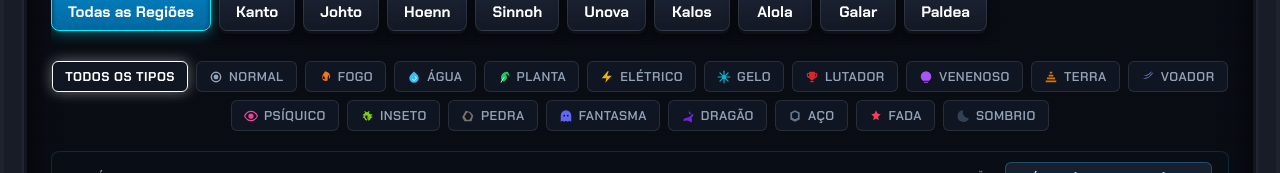
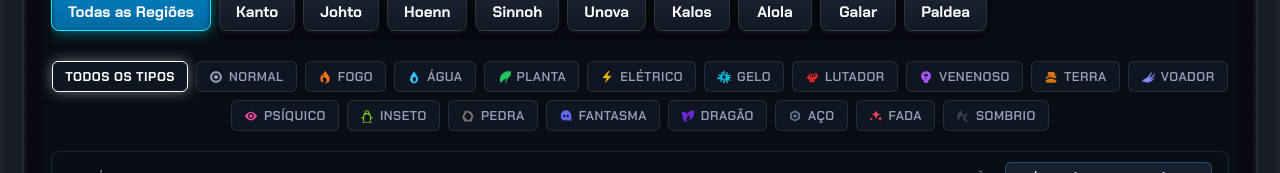
Before and after one commit to Lucas-Github-23/pokedex, a React (Vite) app: page / in a window 1280 px wide. Shown: the part 348-521 px from the top of the page. Built offline with nearby package versions, Linux system fonts and the light colour scheme; no server answers.

Commit message:
fix: redesenha icones vetoriais oficiais para todos os 18 tipos elementais de Pokemon

```diff
--- a/src/components/TypeIcon.tsx
+++ b/src/components/TypeIcon.tsx
@@ -16,161 +16,169 @@ export const TypeIcon: React.FC<TypeIconProps> = ({
   const normalized = type.toLowerCase().trim();
 
   switch (normalized) {
+    // 1. FOGO / FIRE - Authentic Pokémon Flame
     case 'fire':
     case 'fogo':
       return (
         <svg width={size} height={size} viewBox="0 0 24 24" fill={color} className={className}>
-          <path d="M12 2C9.5 6 7 9 7 13c0 3.31 2.69 6 6 6 1.48 0 2.85-.54 3.9-1.44-.32-.91-.5-1.9-.5-2.93 0-3.11 1.63-5.83 4.07-7.39C19.74 8.71 18.5 11 18.5 13c0 .88.19 1.71.53 2.47C20.21 13.97 21 12.1 21 10c0-4-3.5-7-9-8zm-1 9c0 2 1 3.5 2 4.5-.5.3-1.2.5-2 .5-1.66 0-3-1.34-3-3 0-1.5 1-2.8 2-3.5-.67.45-1 .9-1 1.5z" />
+          <path d="M12 1.5C10.8 4 9 6.5 9 9.5c0 1.2.3 2.3.9 3.2C8.7 12.2 8 11.2 8 10c0-1.5.5-2.8 1.2-3.8-3.5 2-5.2 6-5.2 9.3C4 19.8 7.6 23 12 23s8-3.2 8-7.5c0-4.8-4-8.5-6.5-12.5-.5-.8-1-1.5-1.5-1.5zm.2 11.2c1.8 1.2 2.8 3.1 2.8 5.3 0 2.8-2.2 4.5-5 4.5-1.2 0-2.3-.4-3.1-1.1 1.2-.5 2.1-1.6 2.1-2.9 0-1.2-.6-2.3-1.6-3 .3-1.4 1.2-2.5 2.6-3.2.4.3 1.2.9 2.2.4z" />
         </svg>
       );
 
+    // 2. ÁGUA / WATER - Authentic Pokémon Droplet
     case 'water':
     case 'água':
     case 'agua':
       return (
         <svg width={size} height={size} viewBox="0 0 24 24" fill={color} className={className}>
-          <path d="M12 2.69l5.66 5.66a8 8 0 1 1-11.31 0z" />
-          <path d="M14.5 11.5c1.5 1.5 1.5 3.5 0 5s-3.5 1.5-5 0" fill="none" stroke="#fff" strokeWidth="1.5" strokeLinecap="round" />
+          <path d="M12 2C9.5 6 5 11.5 5 15.5 5 19.6 8.1 23 12 23s7-3.4 7-7.5C19 11.5 14.5 6 12 2zm3.5 14.5c-.5 2-2.2 3.5-4.2 3.5-.6 0-1.1-.1-1.6-.4.5-.4 1.3-1.2 1.3-2.1 0-1.2-.8-2.2-1.9-2.5 1-2 3.2-3.3 5.4-3.5-.2 1.7.3 3.5 1 5z" />
         </svg>
       );
 
+    // 3. PLANTA / GRASS - Authentic Pokémon Leaf Bud
     case 'grass':
     case 'planta':
       return (
         <svg width={size} height={size} viewBox="0 0 24 24" fill={color} className={className}>
-          <path d="M17 3c-4.5 0-9 3-10 8-1 4.5 1.5 8 5 9 1-.5 3-2 4-4 .5-1 1-2 1-3.5 0-2.5-1-4.5-2-6 3 1 5.5 3 6 6 .5-4-1-9.5-4-9.5z" />
-          <path d="M7 21s2-5 5-8" fill="none" stroke="#fff" strokeWidth="1.5" strokeLinecap="round" />
+          <path d="M19.8 2.2c-5.8-.2-12.8 3.5-14.6 11.3-.7 3.2-.2 6.5 1.8 8.8 1.8-3.8 5.2-6.5 9.2-7.5-1.5 2-2.2 4.5-2.2 7.2h2c0-3.5 1.5-6.8 4.2-9 2.5-2.2 4.2-5.5 4.6-9.2.1-.6-.2-1.4-.7-1.5-.1-.1-.2-.1-.3-.1z" />
         </svg>
       );
 
+    // 4. ELÉTRICO / ELECTRIC - Dynamic Lightning Bolt
     case 'electric':
     case 'elétrico':
     case 'eletrico':
       return (
         <svg width={size} height={size} viewBox="0 0 24 24" fill={color} className={className}>
-          <path d="M13 2L3 14h8l-2 8 11-12h-8l3-8z" />
+          <path d="M14.5 1.5L4 13.5h7.2L8.5 22.5 20 9.8h-7.5l3.8-8.3h-1.8z" />
         </svg>
       );
 
+    // 5. NORMAL - Iconic Concentric Bullseye Rings
     case 'normal':
       return (
-        <svg width={size} height={size} viewBox="0 0 24 24" fill="none" stroke={color} strokeWidth="2.5" className={className}>
-          <circle cx="12" cy="12" r="8" />
-          <circle cx="12" cy="12" r="3" fill={color} />
+        <svg width={size} height={size} viewBox="0 0 24 24" fill={color} className={className}>
+          <path fillRule="evenodd" clipRule="evenodd" d="M12 2C6.48 2 2 6.48 2 12s4.48 10 10 10 10-4.48 10-10S17.52 2 12 2zm0 3.5a6.5 6.5 0 100 13 6.5 6.5 0 000-13zm0 3a3.5 3.5 0 100 7 3.5 3.5 0 000-7z" />
         </svg>
       );
 
+    // 6. GELO / ICE - Hexagonal Snowflake Crystal
     case 'ice':
     case 'gelo':
       return (
-        <svg width={size} height={size} viewBox="0 0 24 24" fill="none" stroke={color} strokeWidth="2" strokeLinecap="round" className={className}>
-          <line x1="12" y1="2" x2="12" y2="22" />
-          <line x1="2" y1="12" x2="22" y2="12" />
-          <line x1="5" y1="5" x2="19" y2="19" />
-          <line x1="19" y1="5" x2="5" y2="19" />
-          <circle cx="12" cy="12" r="2.5" fill={color} />
+        <svg width={size} height={size} viewBox="0 0 24 24" fill={color} className={className}>
+          <path d="M12 1l2.5 3-1.5 1.2V8l2.6-1.5 1.5-3 1.8 1-1.5 3 2.6 1.5 2.8-1.6 1 1.7-2.8 1.6V12h3.5v2h-3.5v1.8l2.8 1.6-1 1.7-2.8-1.6-2.6 1.5 1.5 3-1.8 1-1.5-3L13 16v2.8l1.5 1.2-2.5 3-2.5-3 1.5-1.2V16l-2.6 1.5-1.5 3-1.8-1 1.5-3-2.6-1.5-2.8 1.6-1-1.7 2.8-1.6V14H1v-2h3.5v-1.8L1.7 8.6l1-1.7 2.8 1.6 2.6-1.5-1.5-3 1.8-1 1.5 3L11 8V5.2L9.5 4 12 1zm0 8a3 3 0 100 6 3 3 0 000-6z" />
         </svg>
       );
 
+    // 7. LUTADOR / FIGHTING - Iconic Clenched Boxing Fist
     case 'fighting':
     case 'lutador':
       return (
         <svg width={size} height={size} viewBox="0 0 24 24" fill={color} className={className}>
-          <path d="M19 5h-2V3H7v2H5c-1.1 0-2 .9-2 2v2c0 2.5 1.8 4.6 4.2 4.9.7 1.8 2.3 3.1 4.3 3.5V19H9v2h6v-2h-2.5v-1.6c2-.4 3.6-1.7 4.3-3.5 2.4-.3 4.2-2.4 4.2-4.9V7c0-1.1-.9-2-2-2zM5 9V7h2v4.1C5.8 10.7 5 9.9 5 9zm14 0c0 .9-.8 1.7-2 2.1V7h2v2z" />
+          <path d="M18.5 5.5c-1.2 0-2.2.8-2.5 1.8-.6-.5-1.4-.8-2.2-.8-.9 0-1.7.4-2.2 1.1-.5-.7-1.3-1.1-2.2-1.1-1.5 0-2.8 1.2-2.9 2.8L5 9.8C4 10.3 3.5 11.4 3.5 12.5c0 1.2.6 2.3 1.6 2.8l2.4 1.2V21h9v-4.5l4-2.8c1-1 1.5-2.2 1.5-3.5V8.5c0-1.7-1.3-3-3-3zm-1 6.5h-2V7.5c0-.6.4-1 1-1s1 .4 1 1V12zm-3.5 0h-2V8.5c0-.6.4-1 1-1s1 .4 1 1V12zm-3.5 0H9V9.5c0-.6.4-1 1-1s1 .4 1 1V12z" />
         </svg>
       );
 
+    // 8. VENENOSO / POISON - Poison Toxic Flask / Skull
     case 'poison':
     case 'venenoso':
       return (
         <svg width={size} height={size} viewBox="0 0 24 24" fill={color} className={className}>
-          <circle cx="9" cy="9" r="2" fill="#fff" />
-          <circle cx="15" cy="9" r="2" fill="#fff" />
-          <path d="M12 2a9 9 0 0 0-9 9c0 3.7 2.2 6.8 5.4 8.2v2.8h7.2v-2.8c3.2-1.4 5.4-4.5 5.4-8.2a9 9 0 0 0-9-9zm4 18h-8v-1.5h8V20z" />
+          <path d="M12 2a8.5 8.5 0 00-8.5 8.5c0 3.2 1.8 6 4.5 7.4v2.6c0 .8.7 1.5 1.5 1.5h5c.8 0 1.5-.7 1.5-1.5v-2.6c2.7-1.4 4.5-4.2 4.5-7.4A8.5 8.5 0 0012 2zm-3.5 7a2 2 0 114 0 2 2 0 01-4 0zm7 0a2 2 0 11-4 0 2 2 0 014 0zm-5 5.5l1.5-2 1.5 2-1.5.5-1.5-.5z" />
         </svg>
       );
 
+    // 9. TERRA / GROUND - Official Layered Tectonic Earth Plates
     case 'ground':
     case 'terra':
       return (
         <svg width={size} height={size} viewBox="0 0 24 24" fill={color} className={className}>
-          <path d="M3 18h18v3H3zM5 13h14v3H5zM8 8h8v3H8zM10 3h4v3h-4z" />
+          <path d="M2 18.5l9-4.5 11 3.5-3 4.5H5l-3-3.5zm1.5-6.5l8.5-4.5 10 3-3 4-8.5-3-7 4.5zM7 3.5h10l3 4.5-6 2.5-8-2.5L7 3.5z" />
         </svg>
       );
 
+    // 10. VOADOR / FLYING - Official Soaring Wings
     case 'flying':
     case 'voador':
       return (
         <svg width={size} height={size} viewBox="0 0 24 24" fill={color} className={className}>
-          <path d="M3 15c4-2 7-1 10-3 3-2 5-6 8-8-2 4-5 7-8 9-3 2-6 2-10 2zm2-5c3-2 6-1 8-3 2-2 4-4 6-5-2 3-4 5-6 6-3 2-5 2-8 2z" />
+          <path d="M2.5 17c5.5-1.5 11.5-6.5 15.5-14.5 1 4-1.5 8.5-4.5 11.5 4-1.5 8-5 10-9.5.5 4.5-3.5 9.5-7.5 12.5 3-.5 6-2 8-4.5-2 5-8 9-14 9-2.5 0-5.5-.8-7.5-2.5v-2.5z" />
         </svg>
       );
 
+    // 11. PSÍQUICO / PSYCHIC - Official Radiating Psychic Eye
     case 'psychic':
     case 'psíquico':
     case 'psiquico':
       return (
-        <svg width={size} height={size} viewBox="0 0 24 24" fill="none" stroke={color} strokeWidth="2" className={className}>
-          <path d="M1 12s4-8 11-8 11 8 11 8-4 8-11 8-11-8-11-8z" />
-          <circle cx="12" cy="12" r="3.5" fill={color} />
+        <svg width={size} height={size} viewBox="0 0 24 24" fill={color} className={className}>
+          <path d="M12 4.5C6 4.5 1.5 12 1.5 12s4.5 7.5 10.5 7.5 10.5-7.5 10.5-7.5-4.5-7.5-10.5-7.5zm0 12.5c-2.8 0-5-2.2-5-5s2.2-5 5-5 5 2.2 5 5-2.2 5-5 5zm0-8c-1.7 0-3 1.3-3 3s1.3 3 3 3 3-1.3 3-3-1.3-3-3-3z" />
         </svg>
       );
 
+    // 12. INSETO / BUG - Segmented Beetle with Antennae
     case 'bug':
     case 'inseto':
       return (
         <svg width={size} height={size} viewBox="0 0 24 24" fill={color} className={className}>
-          <path d="M19 9h-2.1a6.04 6.04 0 0 0-1.8-2.6l1.5-1.5-1.4-1.4-2.1 2.1C12.7 5.2 12.3 5 12 5s-.7.2-1.2.6L8.7 3.5 7.3 4.9l1.5 1.5A6.04 6.04 0 0 0 7 9H5v2h2.1c-.1.3-.1.7-.1 1s0 .7.1 1H5v2h2.1a6 6 0 0 0 4.9 5v-7h2v7a6 6 0 0 0 4.9-5H21v-2h-2.1c.1-.3.1-.7.1-1s0-.7-.1-1H21V9h-2zm-6 2v7c-2.2-.5-3.8-2.5-3.9-4.8L9 13v-2h4z" />
+          <path d="M12 2c-2.2 0-4 1.8-4 4v1.2C6.2 8.3 5 10.5 5 13v1H2v2h3v1.5c0 1.5.5 2.9 1.4 4L4 23l1.5 1.5 2.6-2.6c1.1.7 2.4 1.1 3.9 1.1s2.8-.4 3.9-1.1l2.6 2.6L20 23l-2.4-2.5c.9-1.1 1.4-2.5 1.4-4V16h3v-2h-3v-1c0-2.5-1.2-4.7-3-5.8V6c0-2.2-1.8-4-4-4zm-2 4c0-1.1.9-2 2-2s2 .9 2 2v1h-4V6zm-3 8c0-2.8 2.2-5 5-5s5 2.2 5 5v5.5c0 2.8-2.2 5-5 5s-5-2.2-5-5V14z" />
         </svg>
       );
 
+    // 13. PEDRA / ROCK - Faceted Jagged Mineral Boulder
     case 'rock':
     case 'pedra':
       return (
         <svg width={size} height={size} viewBox="0 0 24 24" fill={color} className={className}>
-          <path d="M8 3l8 2 5 6-3 10H6L2 14l6-11zm2.5 3L6 13l4 6 5-1 3-6-4-6h-3.5z" />
+          <path d="M7 2.5l10 2 4.5 7-3.5 10H6L2 14.5l5-12zm3 3L5.5 13l4.5 5.5h5l3-5.5-3.5-5.5L10 5.5z" />
         </svg>
       );
 
+    // 14. FANTASMA / GHOST - Spectral Floating Phantom Wisp
     case 'ghost':
     case 'fantasma':
       return (
         <svg width={size} height={size} viewBox="0 0 24 24" fill={color} className={className}>
-          <path d="M12 2a9 9 0 0 0-9 9v11l3-2 3 2 3-2 3 2 3-2 3 2V11a9 9 0 0 0-9-9zm-3 8a1.5 1.5 0 1 1 0 3 1.5 1.5 0 0 1 0-3zm6 0a1.5 1.5 0 1 1 0 3 1.5 1.5 0 0 1 0-3z" />
+          <path d="M12 2C6.5 2 3 6.5 3 12c0 3.5 1.5 6 3.5 7.5L8 18l2.5 3 2.5-3 2.5 3 2.5-3 2.5 3 1.5-1.5C21 18 21 15 21 12c0-5.5-3.5-10-9-10zm-3 8c1.1 0 2 .9 2 2s-.9 2-2 2-2-.9-2-2 .9-2 2-2zm6 0c1.1 0 2 .9 2 2s-.9 2-2 2-2-.9-2-2 .9-2 2-2z" />
         </svg>
       );
 
+    // 15. DRAGÃO / DRAGON - Serpentine Dragon Crest & Wing
     case 'dragon':
     case 'dragão':
     case 'dragao':
       return (
         <svg width={size} height={size} viewBox="0 0 24 24" fill={color} className={className}>
-          <path d="M14 2c-1 2-1 4 0 6 1 1 3 1 5 1-2 3-5 5-9 6-2 .5-4 1-5 2-1 1-1 3 0 4 1.5-1 3-1.5 5-1.5 3 0 6 2 8 4 1-3 1-6 0-9 2-1 3-3 4-5-3 0-5-1-6-3-1-1-2-3-3-4.5z" />
+          <path d="M19 2.5c-3 .5-6 2.5-8 5.5-1.5-1.8-3.8-3-6.5-3-1.5 0-3 .4-4.5 1 2 2 3 4.5 3 7.5 0 4.5 3 8 7 9.5-.5-1.5-.8-3-.8-4.5 0-3.5 1.8-6.5 4.8-8 1.5 2.5 1.5 5.5 0 8.5 3.5-1 6-3.5 7.5-7 1-2.5 1-5 0-7.5 1.5-.5 2.5-1.2 2.5-2z" />
         </svg>
       );
 
+    // 16. AÇO / STEEL - Heavy Industrial Hex Nut with Center Hole
     case 'steel':
     case 'aço':
     case 'aco':
       return (
         <svg width={size} height={size} viewBox="0 0 24 24" fill={color} className={className}>
-          <path d="M12 2L4 6v12l8 4 8-4V6l-8-4zm0 3.3l5 2.5v7.4l-5 2.5-5-2.5V7.8l5-2.5z" />
+          <path fillRule="evenodd" clipRule="evenodd" d="M12 2l8.5 4.9v9.8L12 21.5 3.5 16.7V6.9L12 2zm0 3.5L6.5 8.7v6.6l5.5 3.2 5.5-3.2V8.7L12 5.5zM12 9a3 3 0 100 6 3 3 0 000-6z" />
         </svg>
       );
 
+    // 17. FADA / FAIRY - Winged Fairy Sparkle Star
     case 'fairy':
     case 'fada':
       return (
         <svg width={size} height={size} viewBox="0 0 24 24" fill={color} className={className}>
-          <path d="M12 2l2.4 5.8L20 9.2l-4.4 4 1.3 6-4.9-3-4.9 3 1.3-6-4.4-4 5.6-1.4L12 2z" />
+          <path d="M12 1.5c.8 4.2 3.5 7.2 7.5 8-4 .8-6.7 3.8-7.5 8-.8-4.2-3.5-7.2-7.5-8 4-.8 6.7-3.8 7.5-8zm7 11c.4 2.2 1.8 3.8 4 4.2-2.2.4-3.6 2-4 4.2-.4-2.2-1.8-3.8-4-4.2 2.2-.4 3.6-2 4-4.2zM4 14c.3 1.8 1.5 3 3.2 3.3-1.7.3-2.9 1.5-3.2 3.3-.3-1.8-1.5-3-3.2-3.3C2.5 17 3.7 15.8 4 14z" />
         </svg>
       );
 
+    // 18. SOMBRIO / DARK - Sharp Crescent Moon with Menacing Bevel
     case 'dark':
     case 'sombrio':
       return (
         <svg width={size} height={size} viewBox="0 0 24 24" fill={color} className={className}>
-          <path d="M12.3 2a10 10 0 0 0 9.7 13.7A10 10 0 1 1 12.3 2z" />
+          <path d="M11.5 2c-.8 0-1.5.7-1.5 1.5 0 2.8 1.2 5.3 3.1 7.1-3.5.5-6.5 2.8-7.8 6.2C4.5 18.5 5.5 20.5 7 22c-3.2-1.8-5-5.2-5-9 0-6.1 4.9-11 11-11h-1.5zM19.5 7.5c-4.1 0-7.5 3.4-7.5 7.5 0 3.2 2 5.9 4.8 7 1.8.7 3.8.5 5.4-.5-1.5-.2-2.9-.8-4-1.8-2-1.8-2.5-4.6-1.5-7 1-2.2 3-3.8 5.4-4.2-.7-.6-1.6-1-2.6-1z" />
         </svg>
       );
 
```
